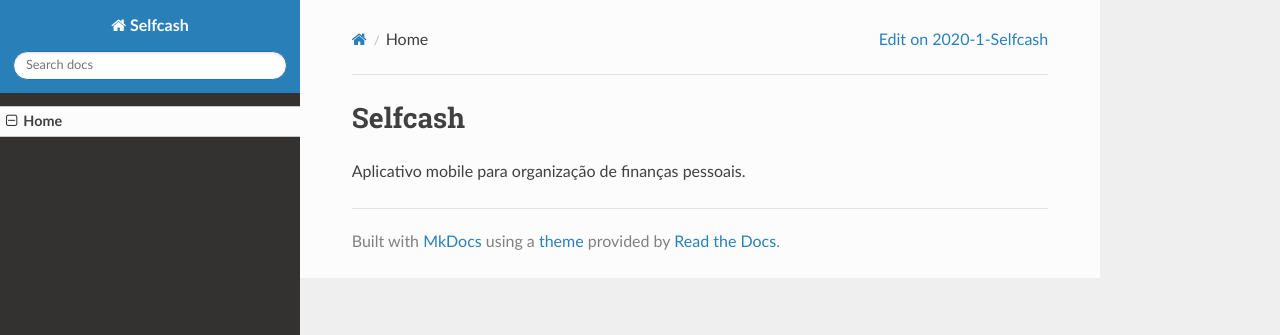
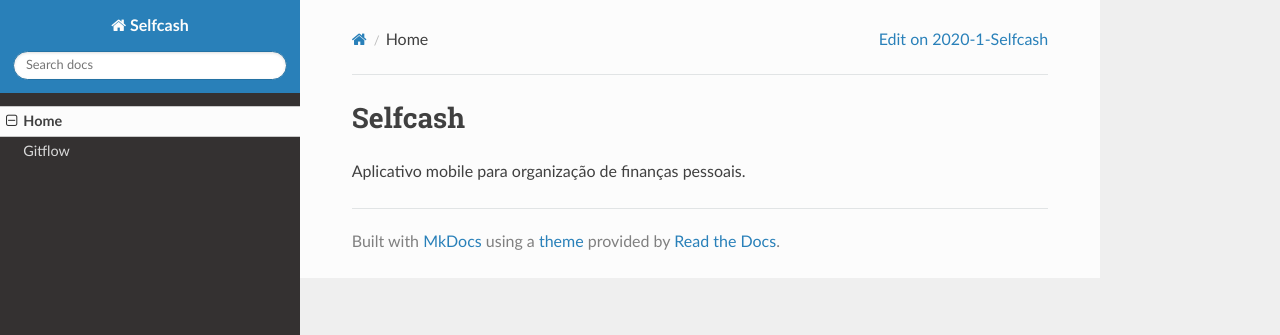
Before and after one commit to 2020-1-Selfcash/Docs, an MkDocs documentation site: the page built from docs/index.md, in a window 1280 px wide. Shown: the top 335 px of the page. Built offline with MkDocs 1.6.1, drawn with Linux system fonts in a browser that asks for light colours; nearby versions of some CDN libraries.

Commit message:
update navbar

```diff
--- a/mkdocs.yml
+++ b/mkdocs.yml
@@ -4,5 +4,6 @@ repo_url: 'https://github.com/2020-1-Selfcash/Docs'
 
 nav:
     - Home: index.md
+    - Gitflow: policies/gitflow.md
 
 theme: readthedocs
```
